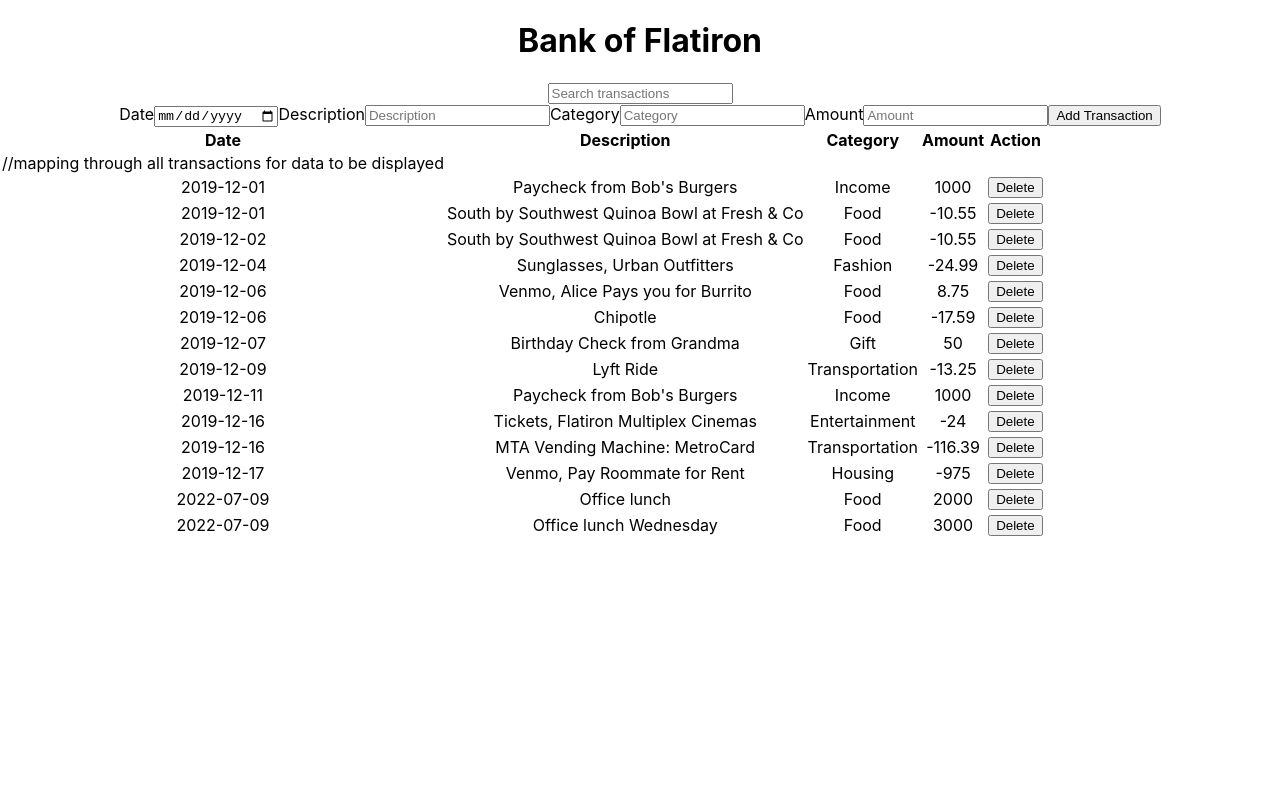
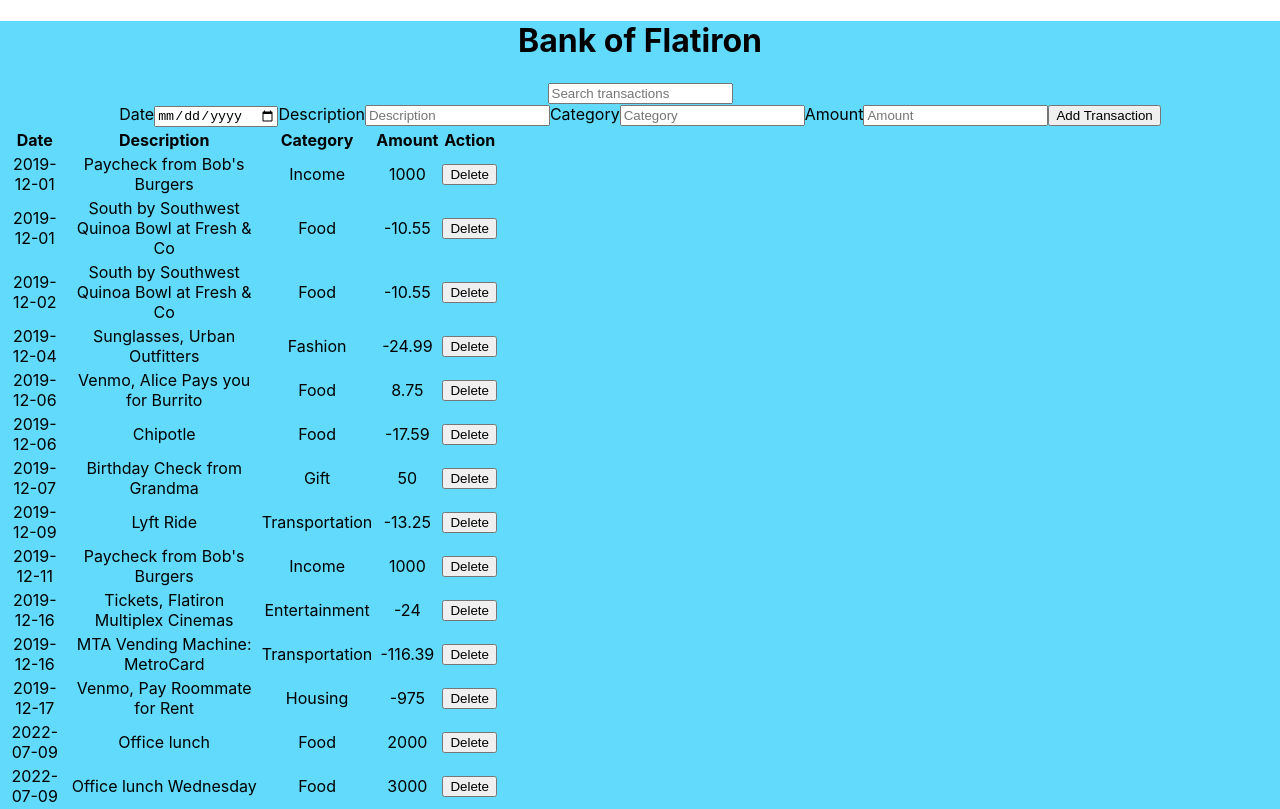
Before and after one commit to BeatriceNjeriMwangi/Bank-of-flatiron, a React (Create React App) app: page / in a window 1280 px wide. Built offline with nearby package versions, Linux system fonts and the light colour scheme; data requests are answered from the project's data file.

Commit message:
adding css

```diff
--- a/src/components/App.css
+++ b/src/components/App.css
@@ -1,5 +1,7 @@
 .App {
   text-align: center;
+  background-color: #61dafb;
+  border: #282c34, 5%;
 }
 
 .App-logo {
@@ -36,3 +38,7 @@
     transform: rotate(360deg);
   }
 }
+table{
+  border: 1px;
+  width: 500px;
+}
--- a/src/components/App.js
+++ b/src/components/App.js
@@ -28,8 +28,8 @@ function App() {
     <div className="App">
       <div><h1>Bank of Flatiron</h1></div>
 
-      <Search />
-      <Form />
+      <Search search={search} setSearch={setSearch}/>
+      <Form onAddTransaction={handleAdded}/>
       <Table transactions={transactions}/>
     </div>
   );
--- a/src/components/Form.js
+++ b/src/components/Form.js
@@ -1,4 +1,5 @@
 import React, {useState} from "react";
+//importing react
 
 function Form({onAddTransaction, transactionCount}){
     const [newTransactions, setNewTrasaction] = useState({
@@ -8,10 +9,19 @@ function Form({onAddTransaction, transactionCount}){
         amount: "",
 
     })
-    function handleChange(e){
+    function handleChange(e){//handle change on the form
         setNewTrasaction({...newTransactions, [e.target.name]: e.target.value})
     }
-
+    //adding a new trasaction
+    function handleClick(){
+        onAddTransaction(newTransactions)
+        setNewTrasaction({
+            date: "",
+            description: "",
+            category: "",
+            amount: "",
+        })
+    }
     return(
         <div>
             <label>Date</label>
--- a/src/components/Table.js
+++ b/src/components/Table.js
@@ -34,7 +34,7 @@ function Table({transactions}){
                     </tr>
                 </thead>
                 <tbody>
-                    //mapping through all transactions for data to be displayed
+
                     {transactions.map((transaction, index) => {
                         return(
                         <tr key={index}>
```
